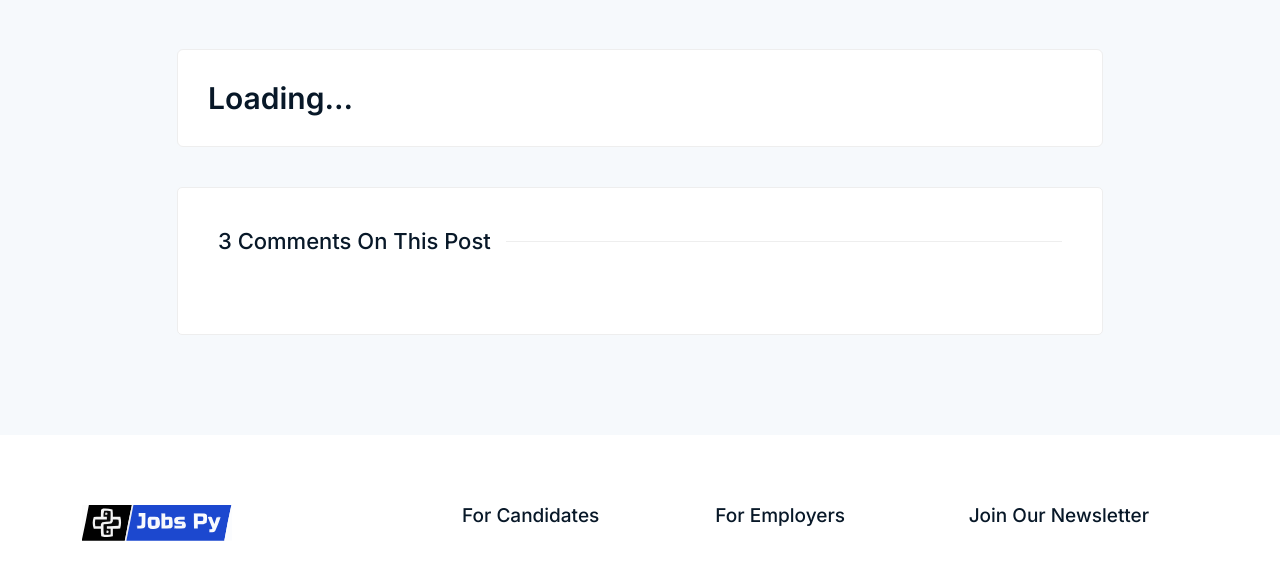
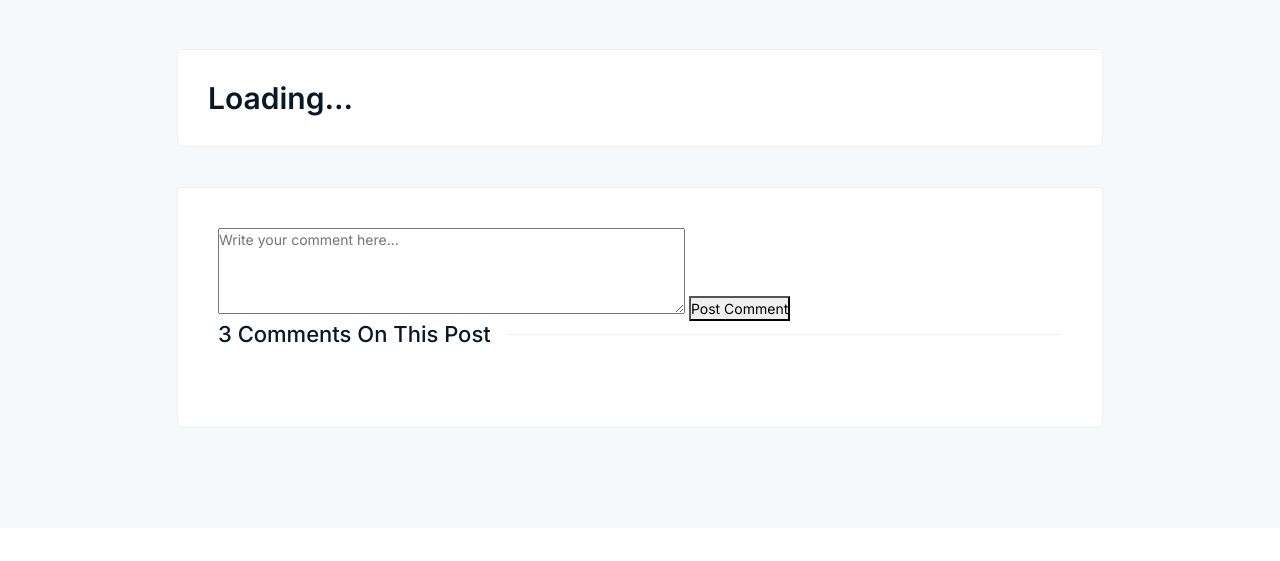
Before and after one commit to Nedelchev86/jobsPy, a Django app: page /blog/1/ in a window 1280 px wide. Shown: the part 306-867 px from the top of the page. Run offline with Django 5.2, Linux system fonts and the light colour scheme; tables that the repository leaves empty hold one stand-in row (values such as "Sample post"); some libraries are stand-ins or nearby versions.

Commit message:
Added DRF Comments on blog with pure JS

```diff
--- a/templates/blog/single-blogs.html
+++ b/templates/blog/single-blogs.html
@@ -30,10 +30,13 @@
                         <h3>Loading...</h3>
                     </div>
                         <div class="post-comments">
+                            <form id="comment-form">
+    <textarea id="comment-content" rows="4" cols="50" placeholder="Write your comment here..."></textarea>
+    <button type="submit">Post Comment</button>
+                                {% csrf_token %}
+</form>
                                 <h3 class="comment-title"><span>3 comments on this post</span></h3>
                                 <ul id="comments-list" class="comments-list">
-
-
                                 </ul>
                             </div>
                 </div>
@@ -42,8 +45,54 @@
         </div>
 
     </section>
+       <script src="{% static '/js/blog/blog_detail.js' %}"></script>
 
-   <script src="{% static '/js/load_comment.js' %}"></script>
-   <script src="{% static '/js/blog_detail.js' %}"></script>
+{#   <script src="{% static '/js/blog/post_comment.js' %}"></script>#}
+    <script>
+    document.addEventListener('DOMContentLoaded', function () {
+    const commentForm = document.getElementById('comment-form');
+
+    commentForm.addEventListener('submit', function (event) {
+        event.preventDefault();
+
+        // Get the comment content from the form
+        const content = document.getElementById('comment-content').value;
+            const blogPostId = window.location.pathname.split('/')[2]
+
+
+
+        // Send the comment data to the backend
+        postComment(content);
+    });
+});
+
+function postComment(content) {
+    const blogPostId = window.location.pathname.split('/')[2]
+         const csrfToken = "{{ csrf_token }}";
+         console.log(csrfToken)
+    // AJAX request to post the comment
+    fetch(`/api/blog/${blogPostId}/comments/`, {
+        method: 'POST',
+        headers: {
+            'Content-Type': 'application/json',
+               'X-CSRFToken':  csrfToken,
+            // Add any required authentication headers if needed
+        },
+        body: JSON.stringify({ content: content }),
+    })
+    .then(response => response.json())
+    .then(data => {
+        // Comment successfully posted, update UI
+        console.log('Comment posted:', data);
+        // You can update the UI to display the new comment here
+    })
+    .catch(error => {
+        console.error('Error posting comment:', error);
+    });
+}
+    </script>
+
+   <script src="{% static '/js/blog/load_comment.js' %}"></script>
+
 
 {% endblock %}
```
